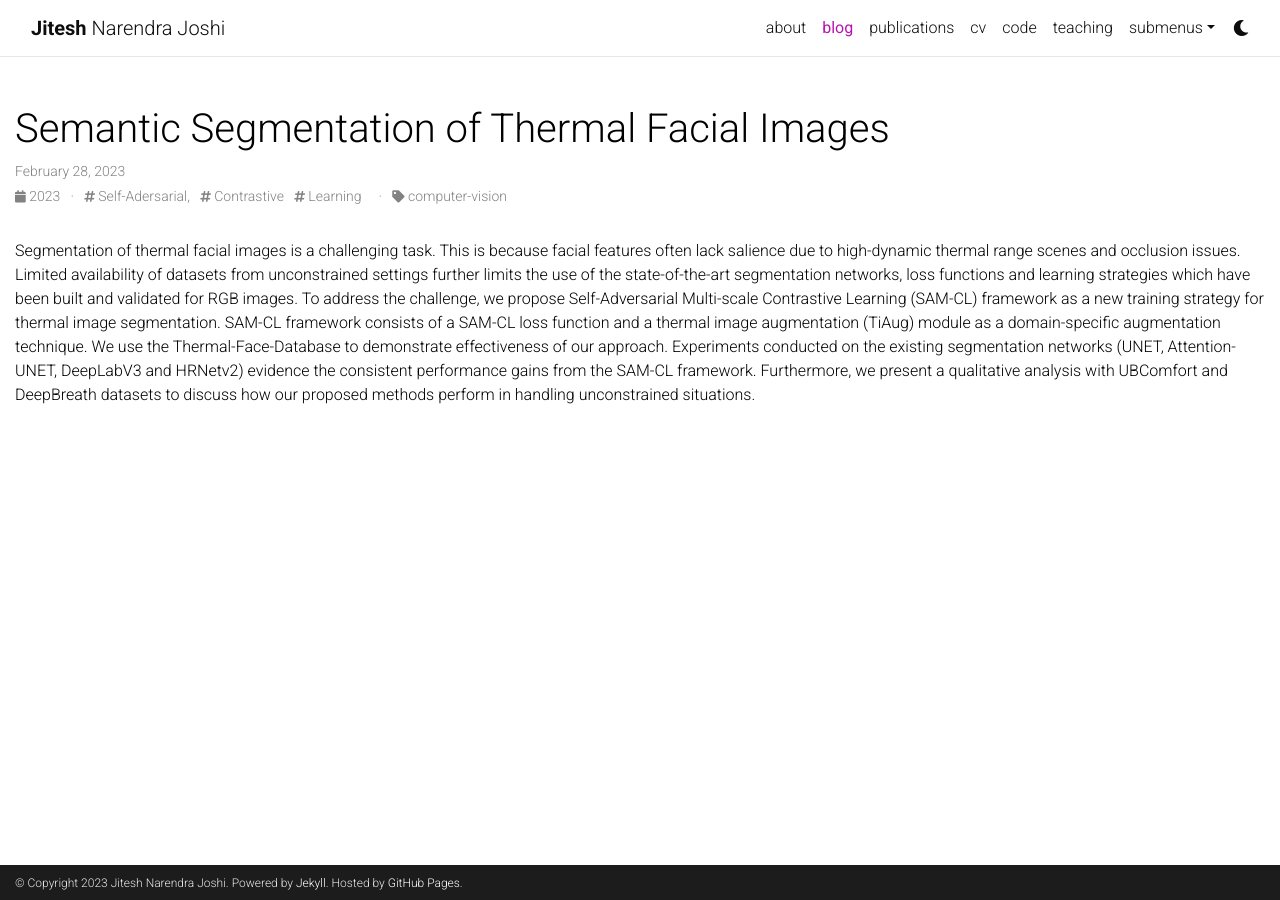
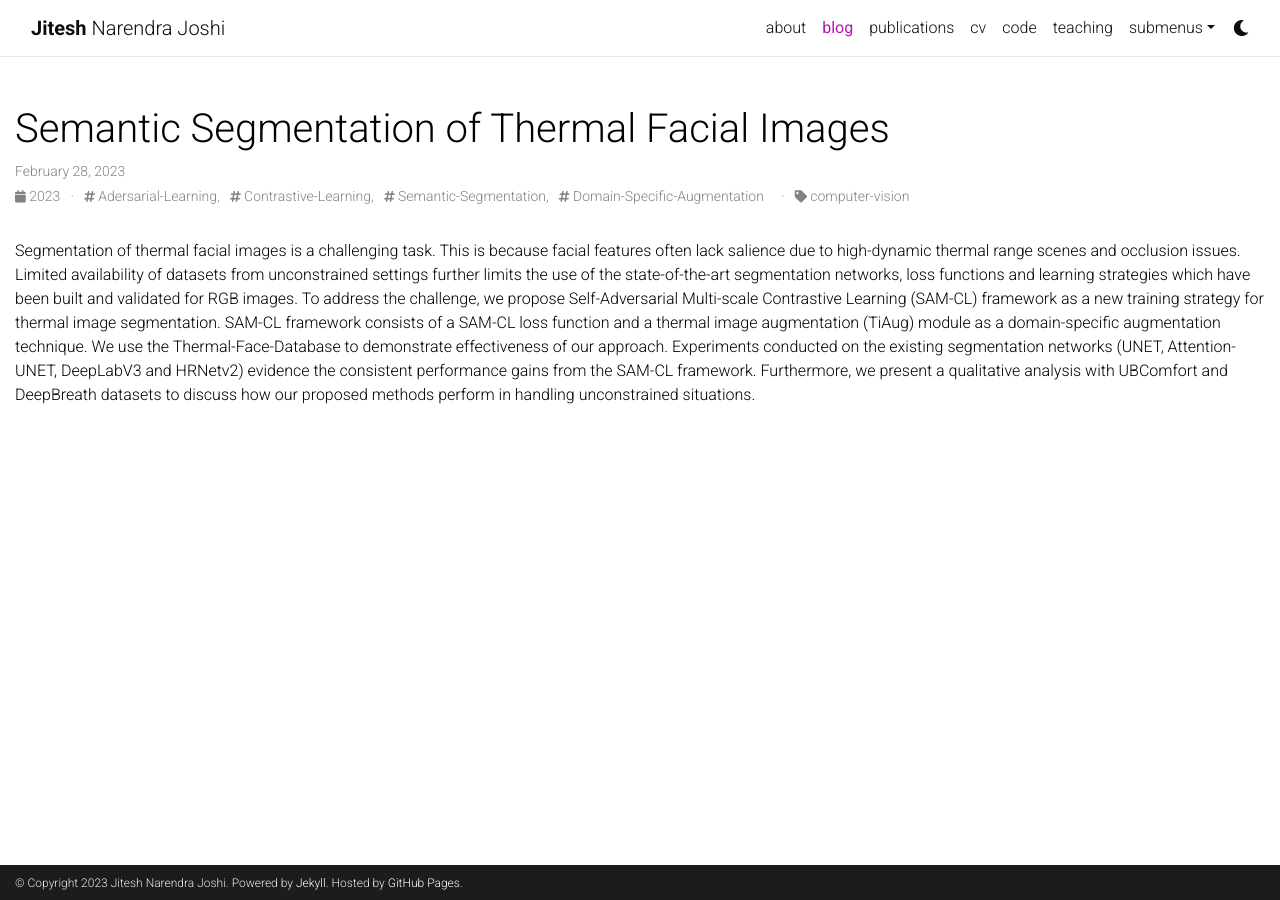
Before and after one commit to jnj256/jnj256.github.io, a Jekyll site: the page built from _posts/2023-02-28-Semantic Segmentation.md, in a window 1280 px wide. Built offline with Jekyll 4.4.1, drawn with Linux system fonts in a browser that asks for light colours; comment, search, counter and statistics services are not loaded; a style sheet for code colours, icons or effects is not loaded.

Commit message:
trying posts

```diff
--- a/_posts/2023-02-28-Semantic Segmentation.md
+++ b/_posts/2023-02-28-Semantic Segmentation.md
@@ -3,7 +3,7 @@ layout: post
 title:  Semantic Segmentation of Thermal Facial Images
 date:   2023-02-28 01:55:16
 description: Real-world challenges in segmentation and proposed SAM-CL approach
-tags: Self-Adersarial, Contrastive Learning
+tags: Adersarial-Learning, Contrastive-Learning, Semantic-Segmentation, Domain-Specific-Augmentation
 categories: computer-vision
 ---
 
```
